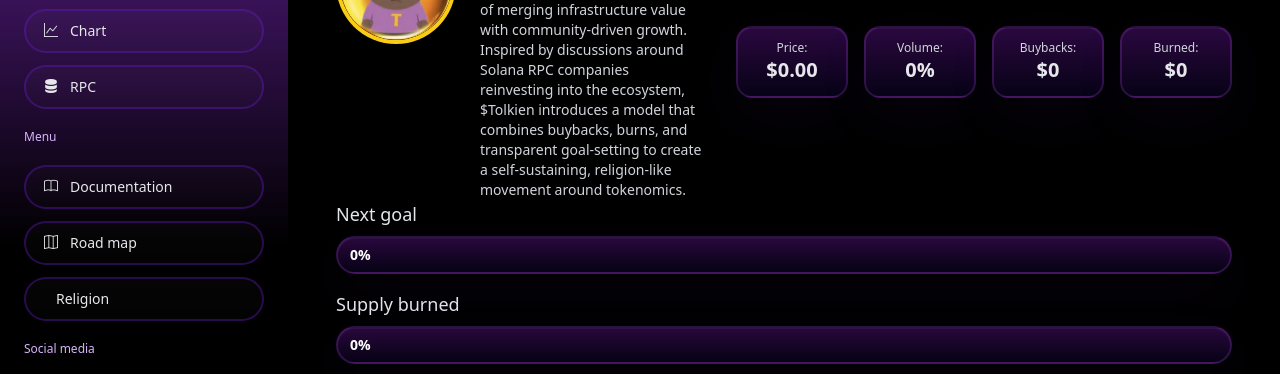
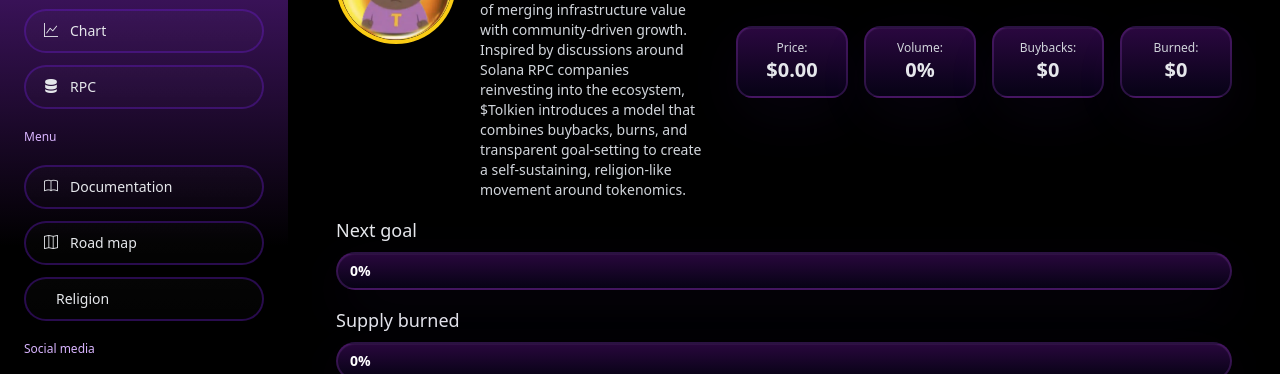
Before and after one commit to Mdx2025/Tolkien, a plain HTML site: page frontend/index.html in a window 1280 px wide. Shown: the part 136-510 px from the top of the page. Drawn offline with nearby package versions, Linux system fonts and the light colour scheme; no server answers; some icons are missing.

Commit message:
Update index.html

```diff
--- a/frontend/index.html
+++ b/frontend/index.html
@@ -248,7 +248,7 @@
           </div>
 
           <!-- Progress bars -->
-          <div class="text-lg mb-2 text-left">Next goal <span id="goalLabel" class="opacity-75"></span></div>
+          <div class="text-lg mt-4 mb-2 text-left">Next goal <span id="goalLabel" class="opacity-75"></span></div>
           <div class="progress-track w-full relative">
             <div id="goalPctLabel"
               class="absolute left-3 top-1/2 -translate-y-1/2 text-white font-semibold text-sm pointer-events-none">0%
```
